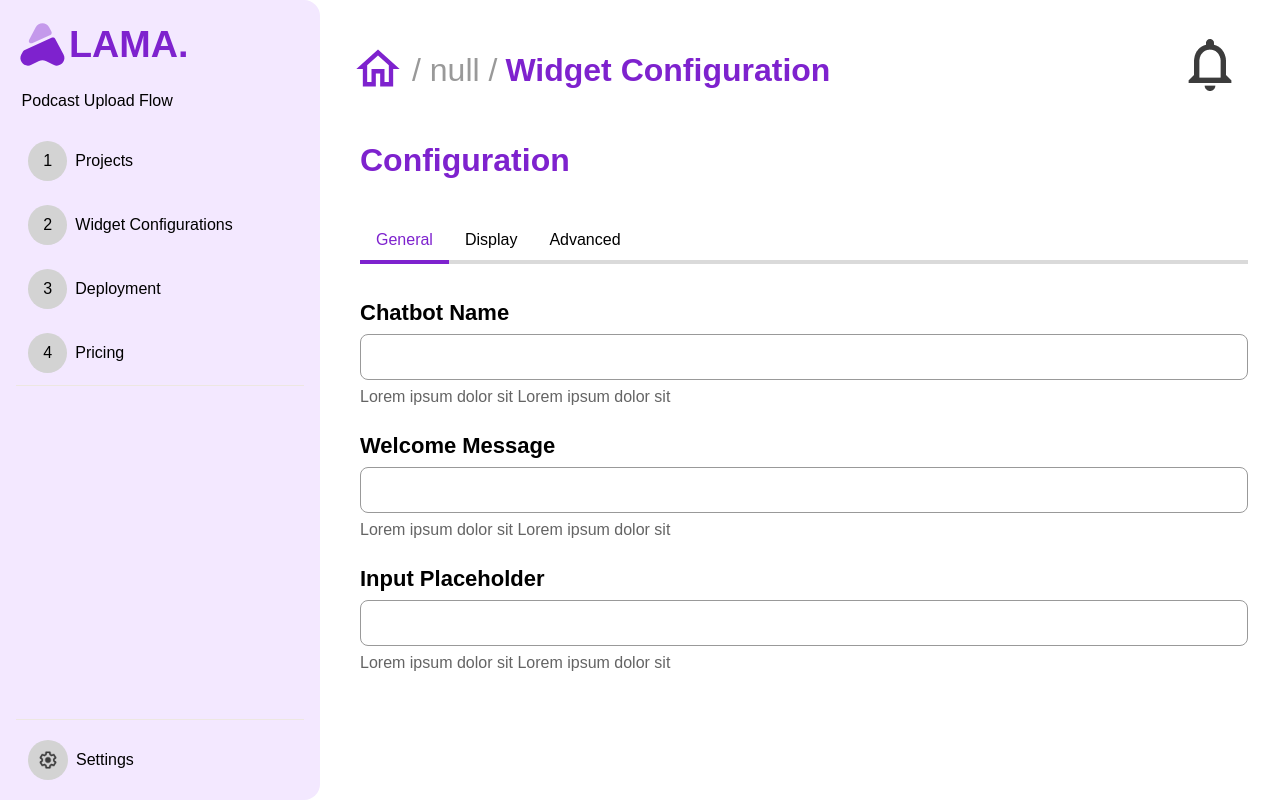
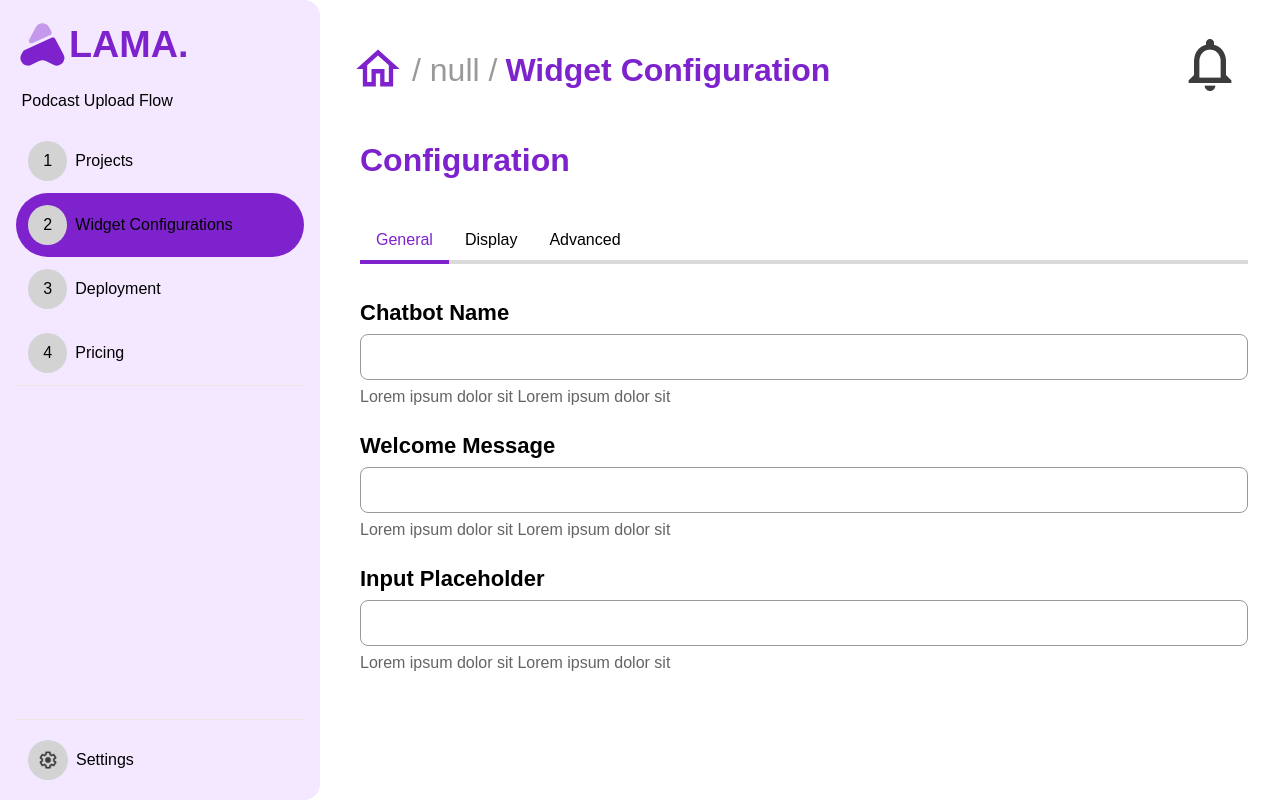
Before and after one commit to Narendra-kumar34/lama, a React (Create React App) app: page /configuration in a window 1280 px wide. Built offline with nearby package versions, Linux system fonts and the light colour scheme; no server answers.

Commit message:
adjusted drawer options background

```diff
--- a/src/components/StaticDrawer/StaticDrawer.js
+++ b/src/components/StaticDrawer/StaticDrawer.js
@@ -4,7 +4,7 @@ import { ReactComponent as Logo } from "../../assets/logo.svg";
 import SettingsIcon from "../../assets/settingsIcon.png";
 import { useNavigate, useLocation } from "react-router-dom";
 
-export default function StaticDrawer({ projectName="sampleProject" }) {
+export default function StaticDrawer({ projectName="sampleProject", sectionName }) {
     const navigate = useNavigate();
     const location = useLocation();
 
@@ -26,11 +26,11 @@ export default function StaticDrawer({ projectName="sampleProject" }) {
           Podcast Upload Flow
         </div>
         <div className={styles.optionsWrapper}>
-          <button className={styles.Button} onClick={() => handleNavigate("/projects")}>
+          <button className={styles.Button} onClick={() => handleNavigate("/projects")} style={sectionName === "Upload" ? { backgroundColor: "var(--color-primary)" } : {}}>
             <div className={styles.optionNumber}>1</div>
             <div>Projects</div>
           </button>
-          <button className={styles.Button} onClick={() => handleNavigate("/configuration")}>
+          <button className={styles.Button} onClick={() => handleNavigate("/configuration")} style={sectionName === "config" ? { backgroundColor: "var(--color-primary)" } : {}}>
             <div className={styles.optionNumber}>2</div>
             <div>Widget Configurations</div>
           </button>
@@ -57,7 +57,7 @@ export default function StaticDrawer({ projectName="sampleProject" }) {
             paddingBottom: "0.5rem",
           }}
         ></div>
-        <button className={styles.Button} style={{marginBottom: "0.5rem"}} onClick={() => handleNavigate("/settings")}>
+        <button className={styles.Button} style={{ marginBottom: "0.5rem", ...(sectionName === "settings" ? { backgroundColor: "var(--color-primary)" } : {}) }} onClick={() => handleNavigate("/settings")} >
           <div className={styles.optionNumber} style={{padding: "10px", height: "40px", width: "40px"}}>
             <img alt="settings" src={SettingsIcon} />
           </div>
--- a/src/pages/AccountSettingsPage/AccountSettingsPage.js
+++ b/src/pages/AccountSettingsPage/AccountSettingsPage.js
@@ -11,7 +11,7 @@ export default function AccountSettingsPage() {
 
     return(
         <div className={styles.wrapper}>
-            <StaticDrawer projectName={projectName} />
+            <StaticDrawer projectName={projectName} sectionName="settings" />
             <div className={styles.accountSectionWrapper}>
                 <InsiderNavbar sectionName="/ Account Settings" />
                 <AccountSection />
--- a/src/pages/ProjectSettingsPage/ProjectSettingsPage.js
+++ b/src/pages/ProjectSettingsPage/ProjectSettingsPage.js
@@ -12,7 +12,7 @@ export default function ProjectSettingsPage() {
     return(
         <div className={styles.wrapper}>
             <div className={styles.staticDrawer}>
-                <StaticDrawer projectName={projectName} />
+                <StaticDrawer projectName={projectName} sectionName="Upload" />
             </div>
             <div className={styles.uploadSectionWrapper}>
                 <InsiderNavbar projectName={projectName} sectionName="Upload" />
--- a/src/pages/WidgetConfigurationPage/WidgetConfigurationPage.js
+++ b/src/pages/WidgetConfigurationPage/WidgetConfigurationPage.js
@@ -11,7 +11,7 @@ export default function WidgetConfigurationPage() {
 
     return(
         <div className={styles.wrapper}>
-            <StaticDrawer projectName={projectName} />
+            <StaticDrawer projectName={projectName} sectionName="config" />
             <div className={styles.configurationSectionWrapper}>
                 <InsiderNavbar projectName={projectName} sectionName="Widget Configuration" />
                 <ConfigurationSection projectName={projectName} />
```
